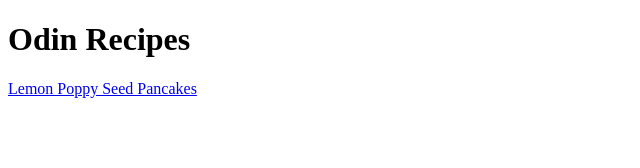
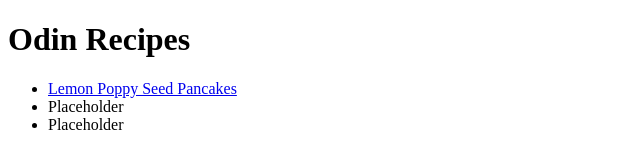
Before and after one commit to MastyGit/odin-recipes, a plain HTML site: page index.html in a window 1280 px wide. Shown: the whole page, without its empty margins (0-640 px from the left). Drawn offline with Linux system fonts and the light colour scheme.

Commit message:
Add recipes into a list
Created an unordered list for recipes and created 2 placeholders to
populate it as I am too lazy to actually create more pages.

```diff
--- a/index.html
+++ b/index.html
@@ -7,7 +7,10 @@
   </head>
   <body>
     <h1>Odin Recipes</h1>
-    <p> <a href="./recipes/pancakes.html">Lemon Poppy Seed Pancakes</a>
-    </p>
+    <ul>
+      <li><a href="./recipes/pancakes.html">Lemon Poppy Seed Pancakes</a></li>
+      <li>Placeholder</li>
+      <li>Placeholder</li>
+    </ul>
   </body>
 </html>
```
